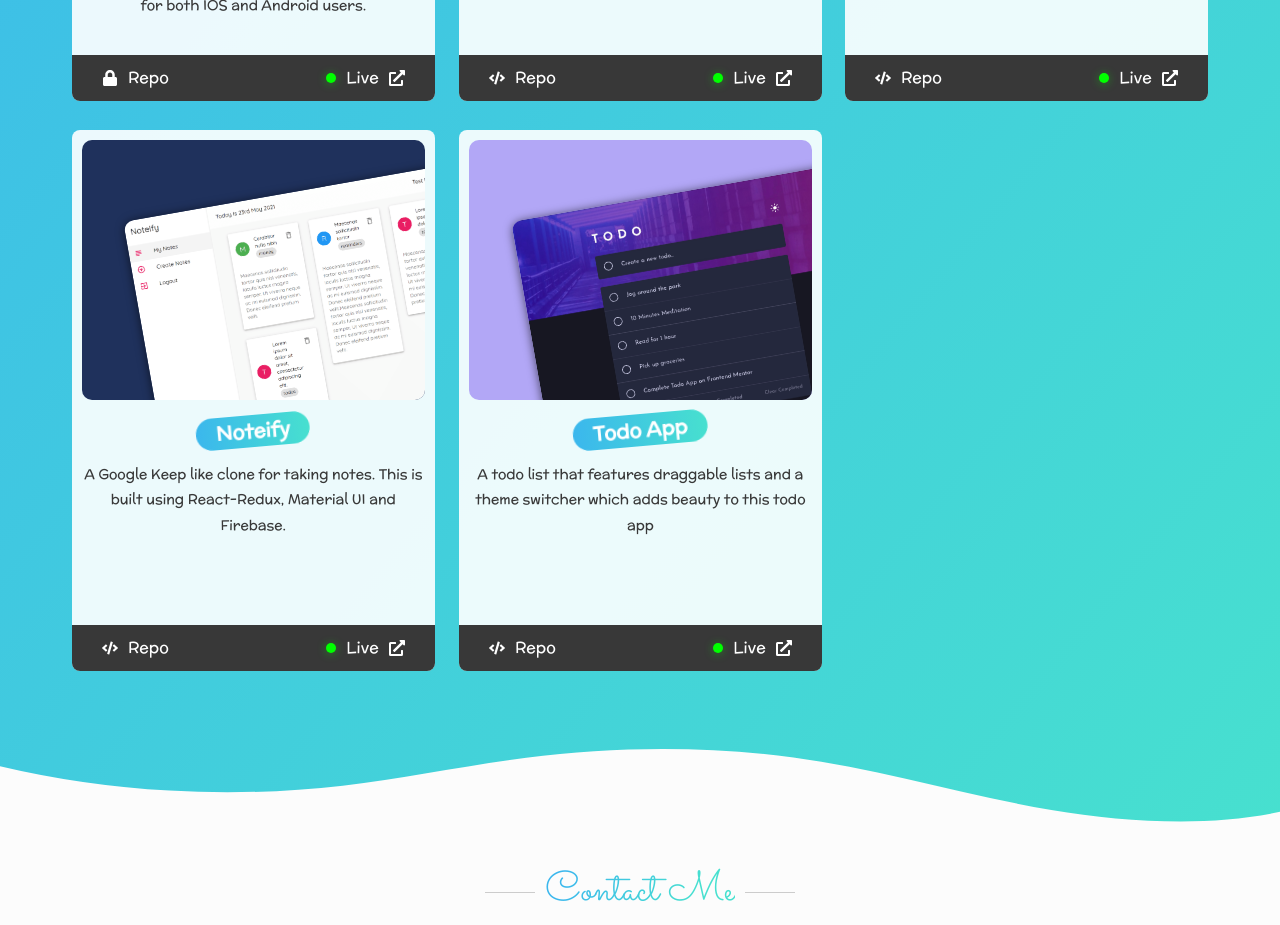
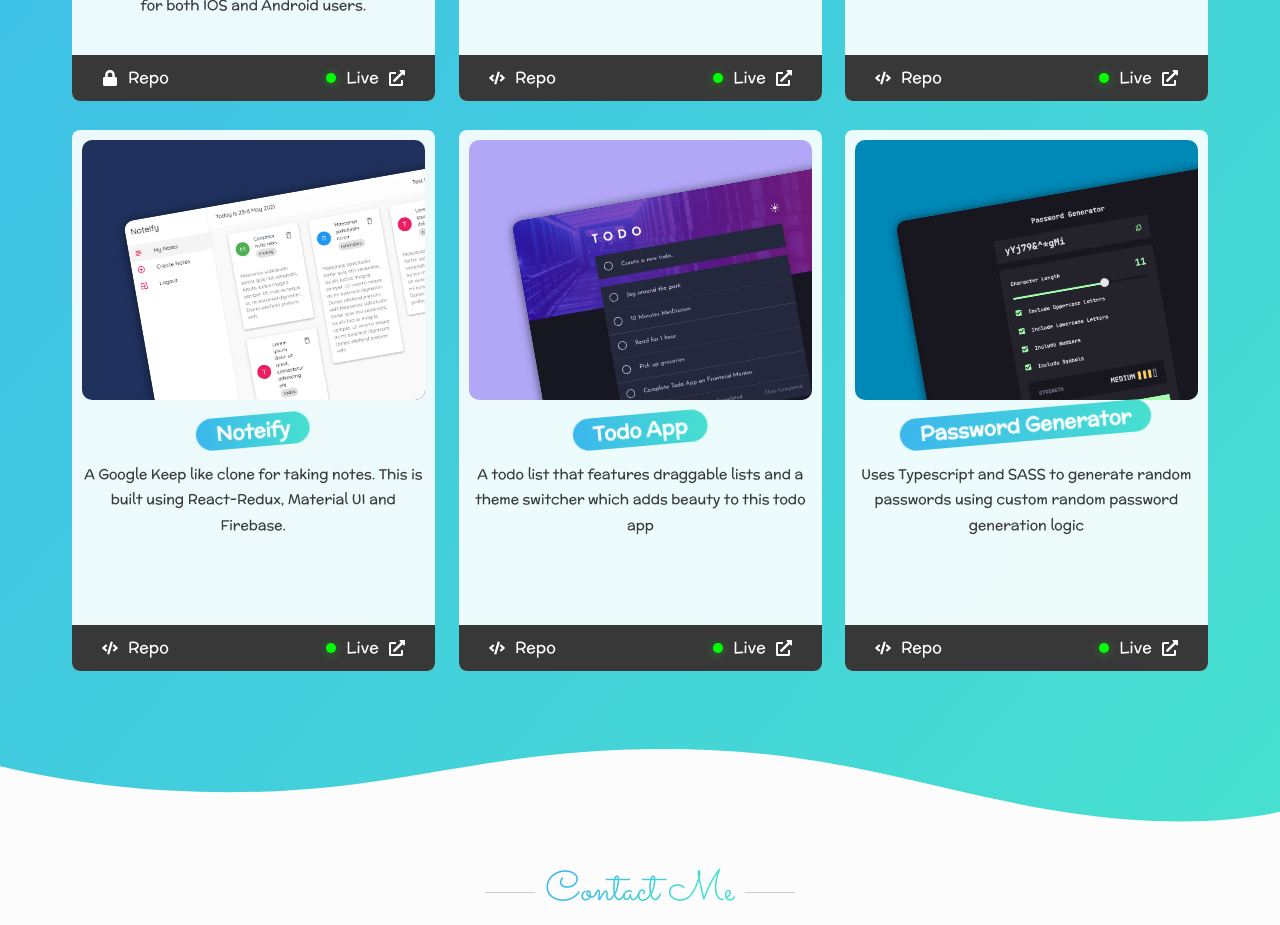
Before and after one commit to pratik-pdw/revamped-portfolio, a Next.js app: page / in a window 1280 px wide. Shown: the part 2240-3165 px from the top of the page. Built offline with nearby package versions, Linux system fonts and the light colour scheme; a web font is replaced by a local one.

Commit message:
Update Projects.jsx

```diff
--- a/src/components/Projects.jsx
+++ b/src/components/Projects.jsx
@@ -70,15 +70,15 @@
       codeLink: "https://github.com/pratik-pdw/fmentor-todo-app",
       backgroundColor: "#b2a7f6",
     },
-    // {
-    //   title: "Astrology App",
-    //   description:
-    //     "A astrology app built using React and Bootstrap which lets you see your horoscope for today, yesterday and tommorrow",
-    //   siteUrl: `https://astrology.${HOST}`,
-    //   codeLink: "https://github.com/pratik-pdw/react-astrology",
-    //   img: "astrologyapp.png",
-    //   backgroundColor: "#0088b7",
-    // },
+    {
+      title: "Password Generator",
+      description:
+        "Uses Typescript and SASS to generate random passwords using custom random password generation logic",
+      siteUrl: `https://password-generator.${HOST}`,
+      codeLink: "https://github.com/pratik-pdw/password-generator",
+      img: "passwordgenerator.png",
+      backgroundColor: "#0088b7",
+    },
     // {
     //   title: "Lofi Music App",
     //   description:
```
